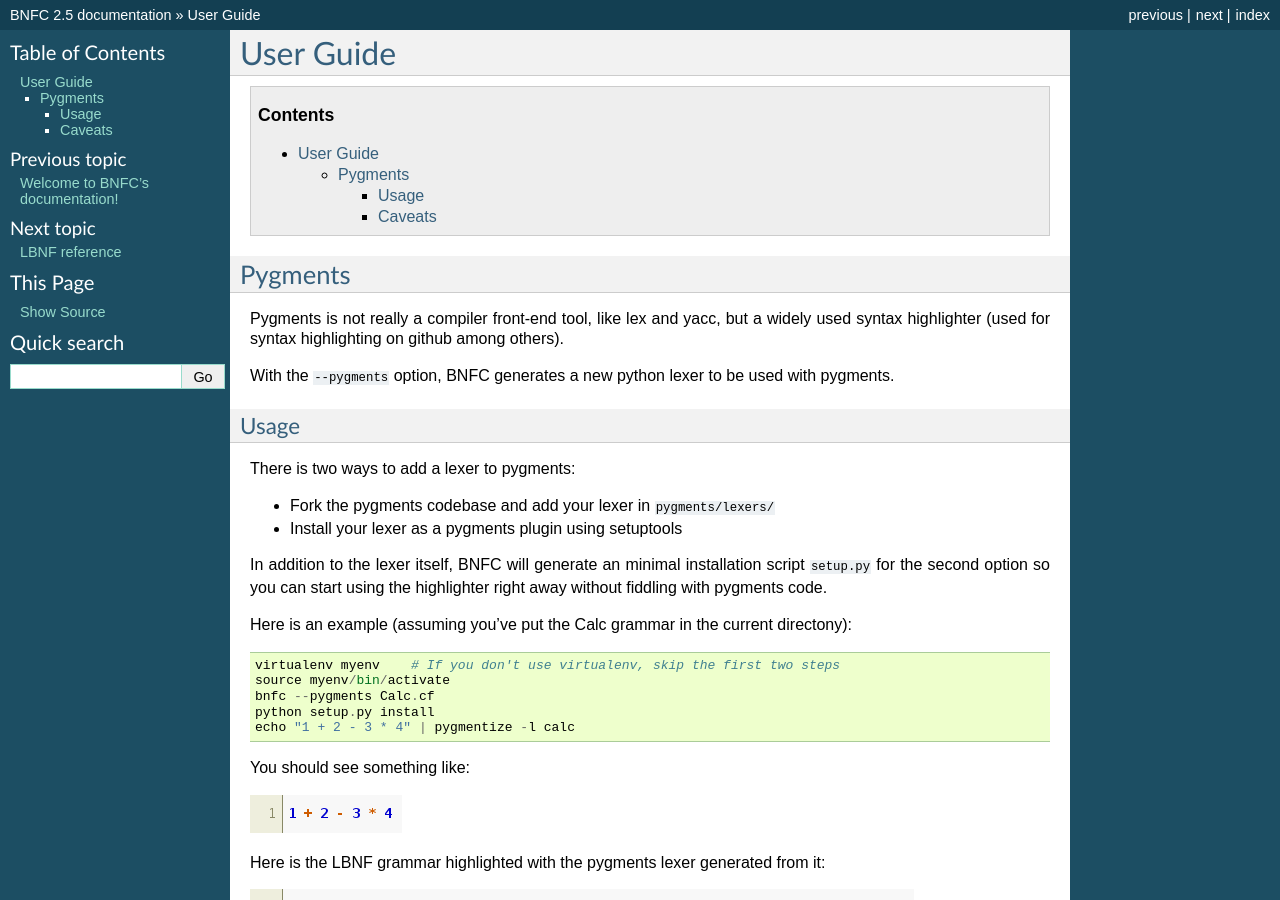
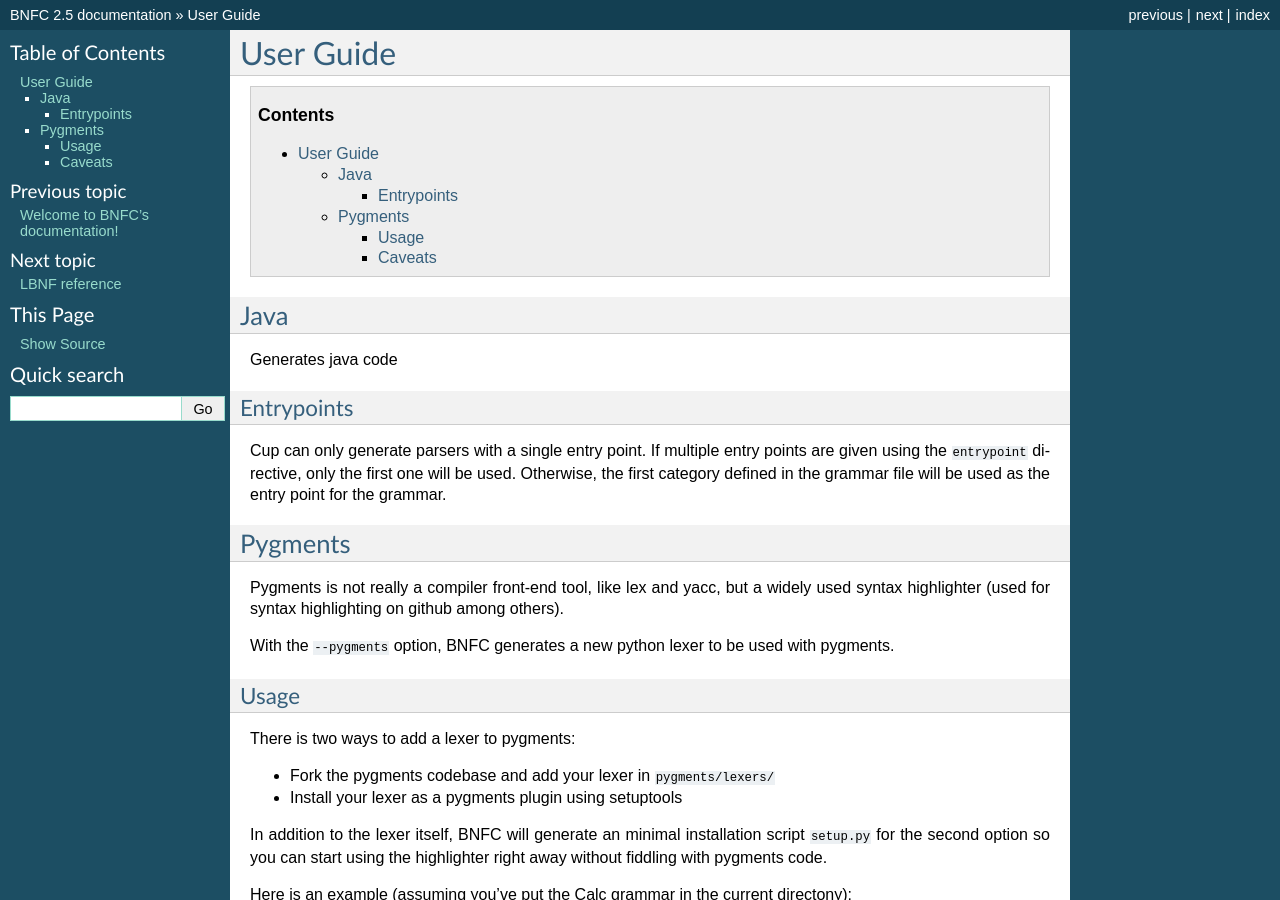
Before and after one commit to BNFC/bnfc, a Sphinx documentation site: the page built from docs/user_guide.rst, in a window 1280 px wide and 900 px high. Built offline with Sphinx 7.4.7, drawn with Linux system fonts in a browser that asks for light colours; formulas are drawn with MathJax 3.

Commit message:
Add a note in the documentation about entrypoints in java
close #58

```diff
--- a/docs/user_guide.rst
+++ b/docs/user_guide.rst
@@ -3,6 +3,19 @@
 ==========
 
 .. contents::
+
+Java
+====
+
+Generates java code
+
+Entrypoints
+...........
+
+Cup can only generate parsers with a single entry point. If multiple entry points
+are given using the ``entrypoint`` directive, only the first one will be used.
+Otherwise, the first category defined in the grammar file will be used as the
+entry point for the grammar.
 
 Pygments
 ========
```
